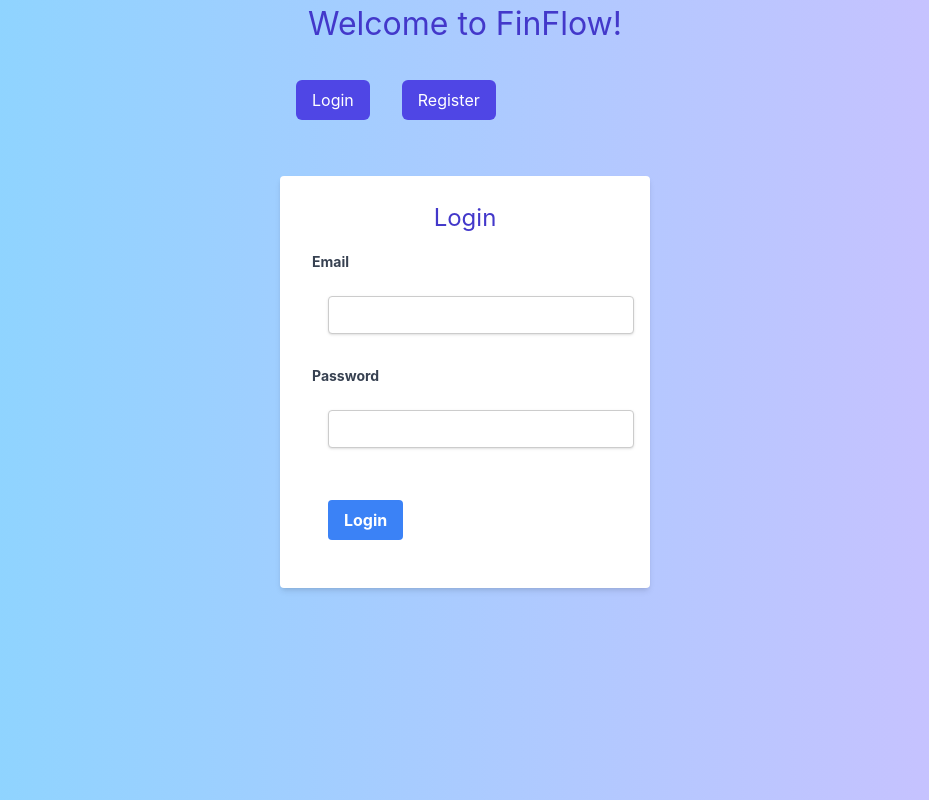
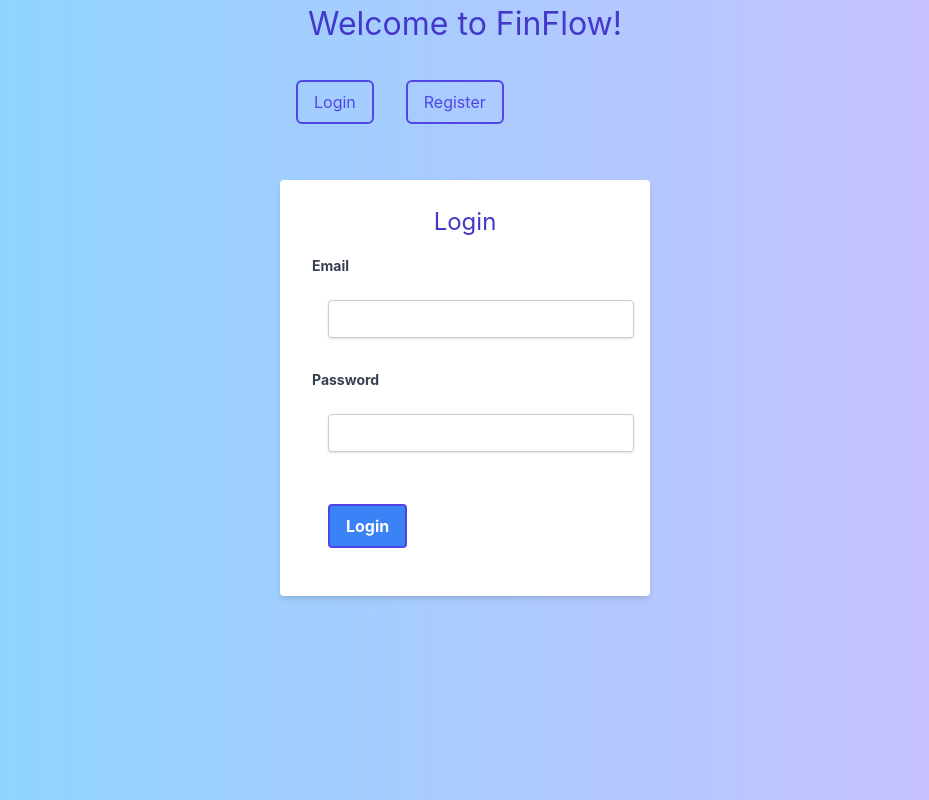
Before and after one commit to chris251190/finflow, a Next.js app: page / in a window 1280 px wide. Shown: the whole page, without its empty margins (175-1104 px from the left). Built offline with nearby package versions, Linux system fonts and the light colour scheme; no server answers.

Commit message:
add styles

```diff
--- a/app/globals.css
+++ b/app/globals.css
@@ -33,18 +33,19 @@ input:focus {
 
 button {
   margin: 1rem;
-  display: inline-block;
   padding: 0.5rem 1rem;
-  color: white;
-  background-color: #4F46E5;
-  border: none;
+  color: #4F46E5;
+  background-color: transparent;
+  border: 2px solid #4F46E5;
   border-radius: 0.375rem;
   cursor: pointer;
-  transition: background-color 0.3s;
+  transition: color 0.3s, background-color 0.3s, border-color 0.3s;
 }
 
 button:hover {
-  background-color: #4338CA;
+  color: white;
+  background-color: #4F46E5;
+  border-color: #4F46E5;
 }
 
 button:focus {
```
